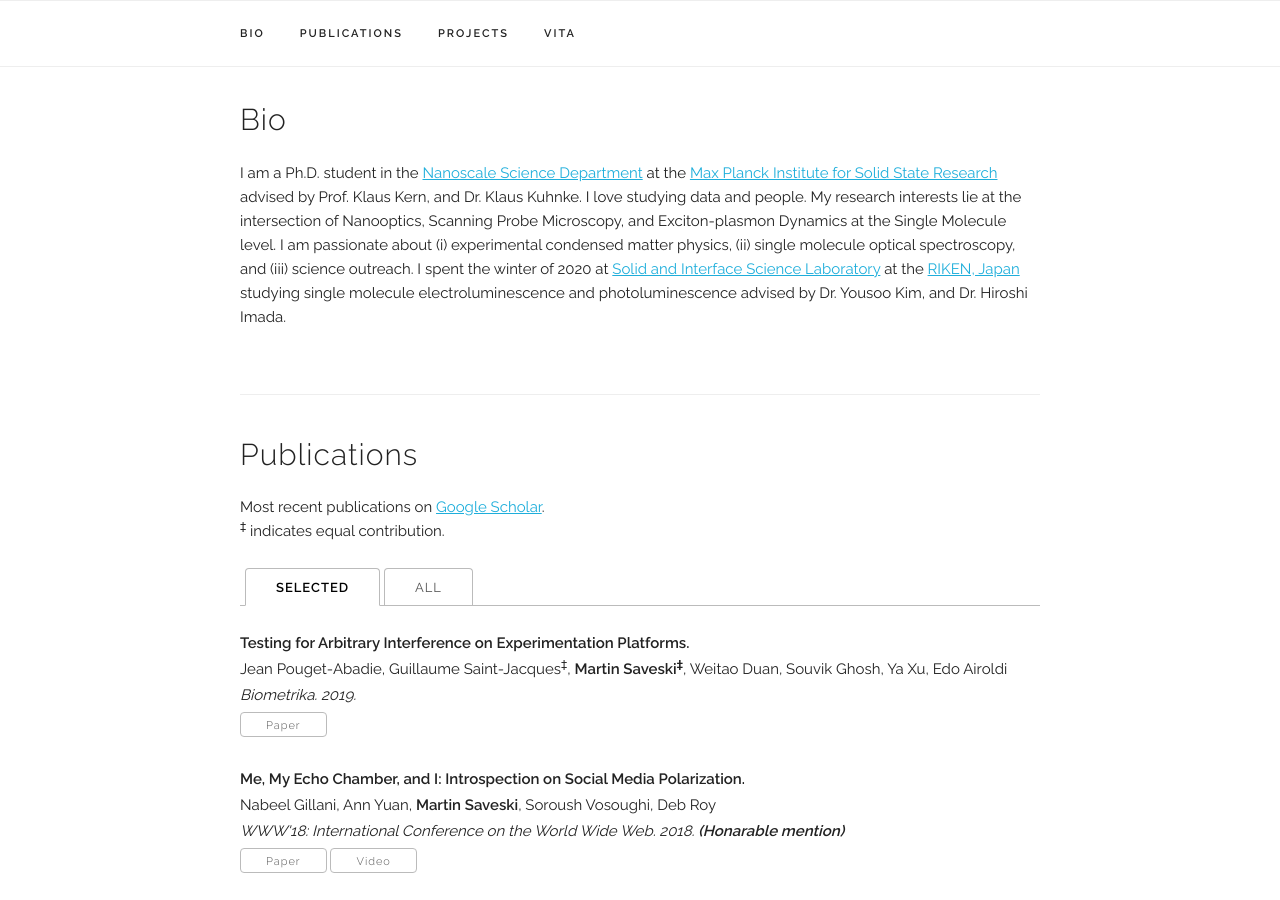
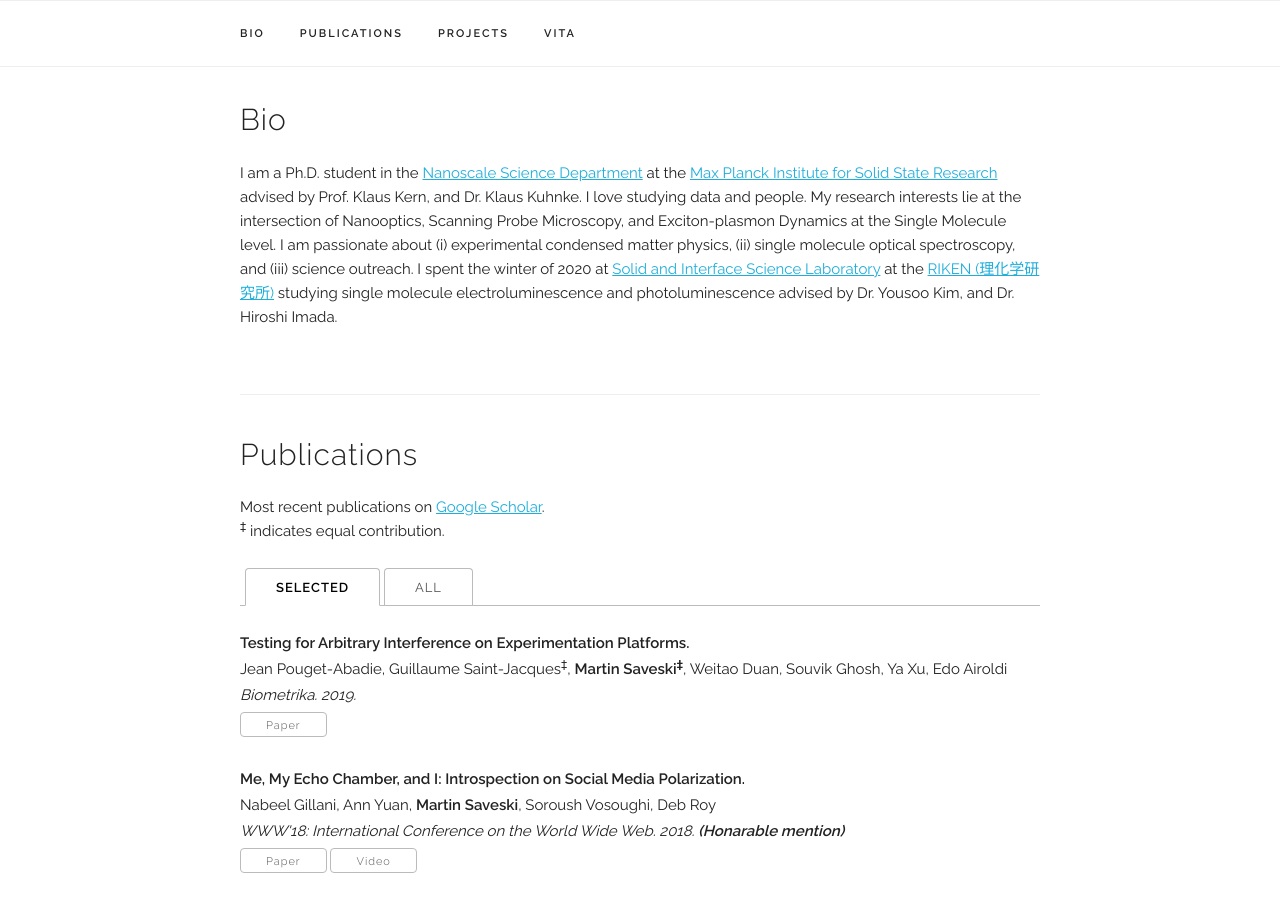
Before and after one commit to abhishekgrewal/abhishekgrewal.github.io, a Jekyll site: the page built from index.html, in a window 1280 px wide and 900 px high, scrolled down 300 px. Built offline with Jekyll 4.4.1, drawn with Linux system fonts in a browser that asks for light colours; some web fonts are replaced.

Commit message:
Update index.html

```diff
--- a/index.html
+++ b/index.html
@@ -10,7 +10,7 @@ title: Personal Webpage
   I love studying data and people.
   My research interests lie at the intersection of Nanooptics, Scanning Probe Microscopy, and Exciton-plasmon Dynamics at the Single Molecule level.
   I am passionate about (i) experimental condensed matter physics, (ii) single molecule optical spectroscopy, and (iii) science outreach.
-  I spent the winter of 2020 at <a href="http://www2.riken.jp/Kimlab/">Solid and Interface Science Laboratory</a> at the <a href="https://www.riken.jp/en/">RIKEN, Japan</a> studying single molecule electroluminescence and photoluminescence advised by Dr. Yousoo Kim, and Dr. Hiroshi Imada.
+  I spent the winter of 2020 at <a href="http://www2.riken.jp/Kimlab/">Solid and Interface Science Laboratory</a> at the <a href="https://www.riken.jp/en/">RIKEN (理化学研究所)</a> studying single molecule electroluminescence and photoluminescence advised by Dr. Yousoo Kim, and Dr. Hiroshi Imada.
   </p>
 </div>
 
```
